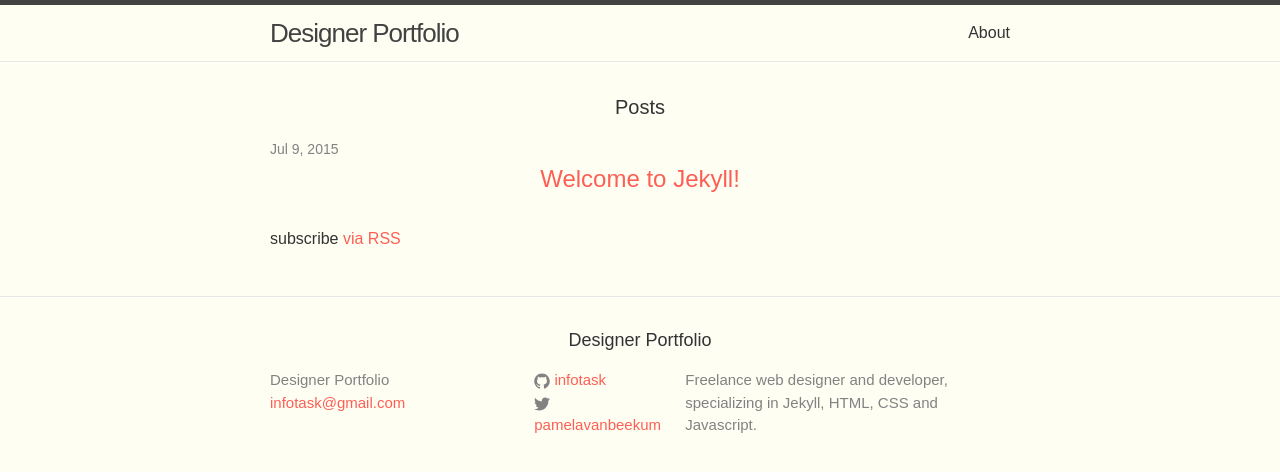
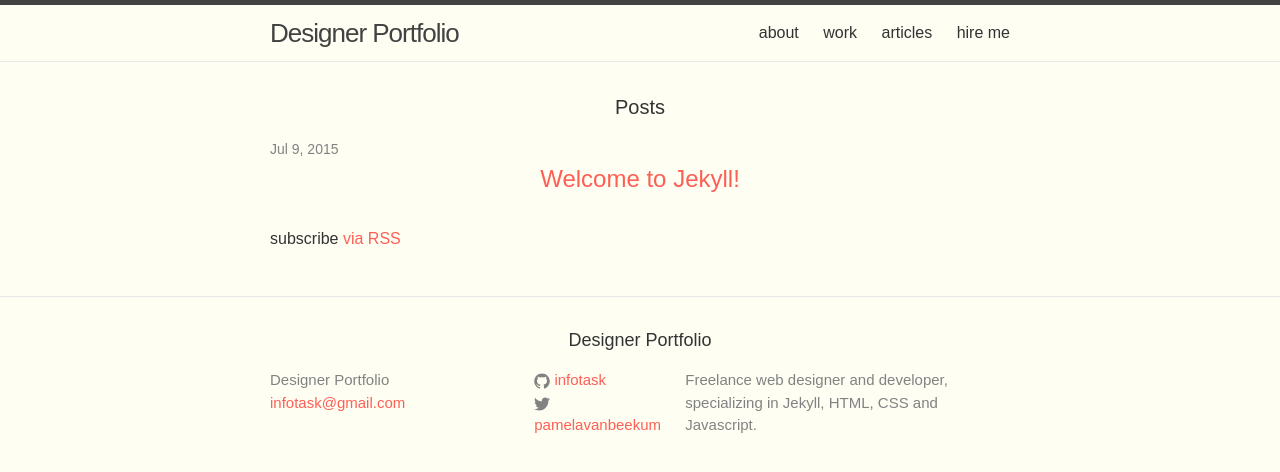
Before and after one commit to infotask/designer-portfolio, a Jekyll site: the page built from index.html, in a window 1280 px wide. Shown: the top 472 px of the page. Built offline with Jekyll 4.4.1, drawn with Linux system fonts in a browser that asks for light colours.

Commit message:
config yml fixed with Brandon

```diff
--- a/_config.yml
+++ b/_config.yml
@@ -11,5 +11,15 @@ google_username: infotask
 
 permalink: /:categories/:title
 
+links:
+  - title: about
+    url: /about
+  - title: work
+    url: /work
+  - title: articles
+    url: /articles
+  - title: hire me
+    url: /hire-me
+
 # Build settings
 markdown: kramdown
--- a/_includes/header.html
+++ b/_includes/header.html
@@ -14,7 +14,7 @@
       </a>
 
       <div class="trigger">
-        {% for page in site.pages %}
+        {% for page in site.links %}
           {% if page.title %}
           <a class="page-link" href="{{ page.url | prepend: site.baseurl }}">{{ page.title }}</a>
           {% endif %}
```
Also changed, not shown: 1 other file.
